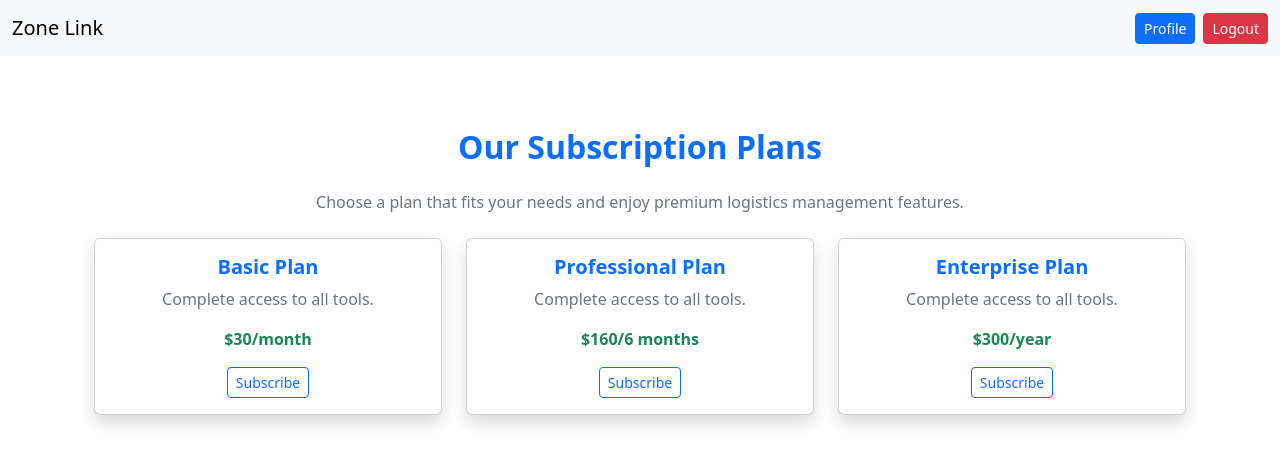
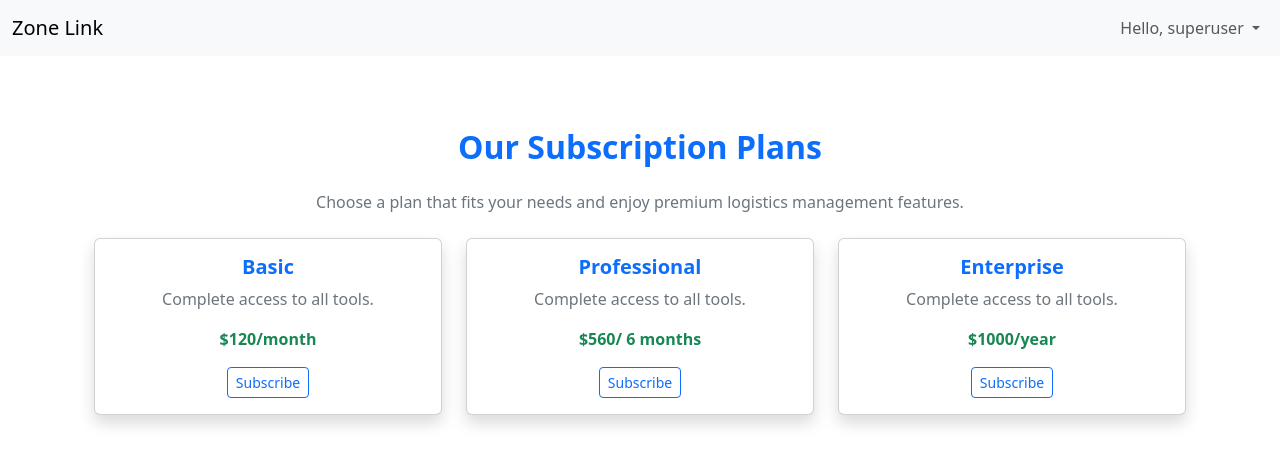
Before and after one commit to lalachmoon/zone_link, a Django app: page /subscriptions/ in a window 1280 px wide. Shown: the top 465 px of the page. Run offline with Django 5.2, Linux system fonts and the light colour scheme; the first user in the database is signed in.

Commit message:
fixed input search added subscription fixed drop down for Account(login, profile, logout) added zone in courier range model

```diff
--- a/viewer/models.py
+++ b/viewer/models.py
@@ -88,6 +88,7 @@ class CourierStreetRange(Model):
         default='all',
         help_text='Specify if the courier serves all numbers, only even numbers or only odd numbers'
     )
+    zone = CharField(max_length=100, null=True, blank=True)
 
     def __str__(self):
-        return f'{self.courier.name}, ({self.start_number}-{self.end_number})'
+        return f'{self.courier.name}, ({self.start_number}-{self.end_number}), {self.zone}'
--- a/viewer/templates/base.html
+++ b/viewer/templates/base.html
@@ -17,18 +22,28 @@
             <div class="collapse navbar-collapse" id="navbarNav">
                 <ul class="navbar-nav ms-auto">
                     {% if user.is_authenticated %}
-                        <li class="nav-item">
-                            <a href="{% url 'accounts:profile' %}" class="btn btn-primary btn-sm me-2">Profile</a>
-                        </li>
-                        <li class="nav-item">
-                            <form action="{% url 'accounts:logout' %}" method="post" class="d-inline">
-                                {% csrf_token %}
-                                <button type="submit" class="btn btn-danger btn-sm">Logout</button>
-                            </form>
+                        <li class="nav-item dropdown">
+                            <a class="nav-link dropdown-toggle" href="#" id="userDropdown" role="button" data-bs-toggle="dropdown" data-bs-display="static" aria-expanded="false">
+                                Hello, {{ user.username }}
+                            </a>
+                            <ul class="dropdown-menu dropdown-menu-end" aria-labelledby="userDropdown">
+                                <li><a class="dropdown-item" href="{% url 'accounts:profile' %}">Profile</a></li>
+                                <li>
+                                    <form action="{% url 'accounts:logout' %}" method="post">
+                                        {% csrf_token %}
+                                        <button type="submit" class="dropdown-item text-danger">Logout</button>
+                                    </form>
+                                </li>
+                            </ul>
                         </li>
                     {% else %}
-                        <li class="nav-item">
-                            <a href="{% url 'accounts:login' %}" class="btn btn-primary btn-sm">Login</a>
+                        <li class="nav-item dropdown">
+                            <a class="nav-link dropdown-toggle" href="#" id="authDropdown" role="button" data-bs-toggle="dropdown" data-bs-display="static" aria-expanded="false">
+                                Account
+                            </a>
+                            <ul class="dropdown-menu dropdown-menu-end" aria-labelledby="authDropdown">
+                                <li><a class="dropdown-item" href="{% url 'accounts:login' %}">Login</a></li>
+                            </ul>
                         </li>
                     {% endif %}
                 </ul>
--- a/viewer/templates/subscriptions.html
+++ b/viewer/templates/subscriptions.html
@@ -14,9 +14,9 @@
         <div class="col-md-4">
             <div class="card shadow mb-4">
                 <div class="card-body text-center">
-                    <h5 class="card-title text-primary fw-bold">Basic Plan</h5>
+                    <h5 class="card-title text-primary fw-bold">Basic</h5>
                     <p class="card-text text-secondary">Complete access to all tools.</p>
-                    <p class="text-success fw-bold">$30/month</p>
+                    <p class="text-success fw-bold">$120/month</p>
                     <a href="#" class="btn btn-outline-primary btn-sm">Subscribe</a>
                 </div>
             </div>
@@ -25,9 +25,9 @@
         <div class="col-md-4">
             <div class="card shadow mb-4">
                 <div class="card-body text-center">
-                    <h5 class="card-title text-primary fw-bold">Professional Plan</h5>
+                    <h5 class="card-title text-primary fw-bold">Professional</h5>
                     <p class="card-text text-secondary">Complete access to all tools.</p>
-                    <p class="text-success fw-bold">$160/6 months</p>
+                    <p class="text-success fw-bold">$560/ 6 months</p>
                     <a href="#" class="btn btn-outline-primary btn-sm">Subscribe</a>
                 </div>
             </div>
@@ -36,9 +36,9 @@
         <div class="col-md-4">
             <div class="card shadow mb-4">
                 <div class="card-body text-center">
-                    <h5 class="card-title text-primary fw-bold">Enterprise Plan</h5>
+                    <h5 class="card-title text-primary fw-bold">Enterprise</h5>
                     <p class="card-text text-secondary">Complete access to all tools.</p>
-                    <p class="text-success fw-bold">$300/year</p>
+                    <p class="text-success fw-bold">$1000/year</p>
                     <a href="#" class="btn btn-outline-primary btn-sm">Subscribe</a>
                 </div>
             </div>
--- a/viewer/views.py
+++ b/viewer/views.py
@@ -16,21 +16,38 @@ def search_courier(request):
 
     if query:
         try:
-            street_name, number = query.rsplit(' ', 1)
-            number = int(number)
+            # Normalize the input
+            '''
+               Convert input to lowercase: query.lower()
+               Remove commas and "nr" (common delimiters): .replace(',', '').replace('nr', '')
+               Strip extra spaces: .strip()
+            '''
+            query = query.lower().replace(',', '').replace('nr', '').strip()
+            parts = query.split()
+            '''
+                Split the normalized input into parts: query.split()
+                Assume the last part is the number: parts[-1]
+                Rejoin the rest as the street name: ' '.join(parts[:-1])
+            '''
+            # Extract the number (last part of the input) and rejoin the rest as the street name
+            number = int(parts[-1])  # Last part is the number
+            street_name = ' '.join(parts[:-1]).title()  # Remaining parts form the street name
+
+            # Filter based on street and number range
             result = CourierStreetRange.objects.filter(
                 street__name__icontains=street_name,
                 start_number__lte=number,
                 end_number__gte=number
             ).select_related('courier', 'street')
 
+            # Filter for odd/even/all number types
             result = [
                 r for r in result
                 if r.number_type == 'all' or
                 (r.number_type == 'even' and number % 2 == 0) or
                 (r.number_type == 'odd' and number % 2 != 0)
             ]
-        except ValueError:
+        except (ValueError, IndexError):
             result = None
 
     return render(request, 'search_courier.html', {'result': result, 'query': query})
```
Also changed, not shown: other parts of viewer/templates/base.html (+5 -0 lines), viewer/templates/search_courier.html (+8 -3 lines), db.sqlite3.
